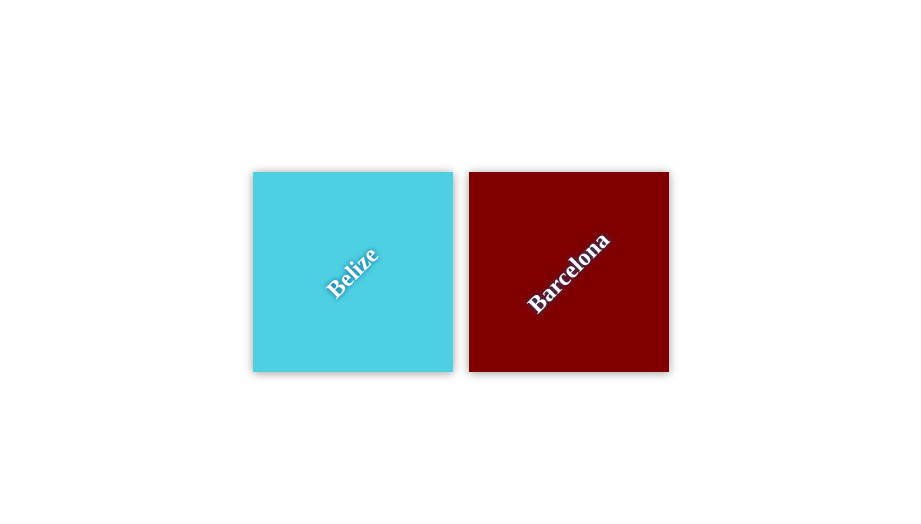
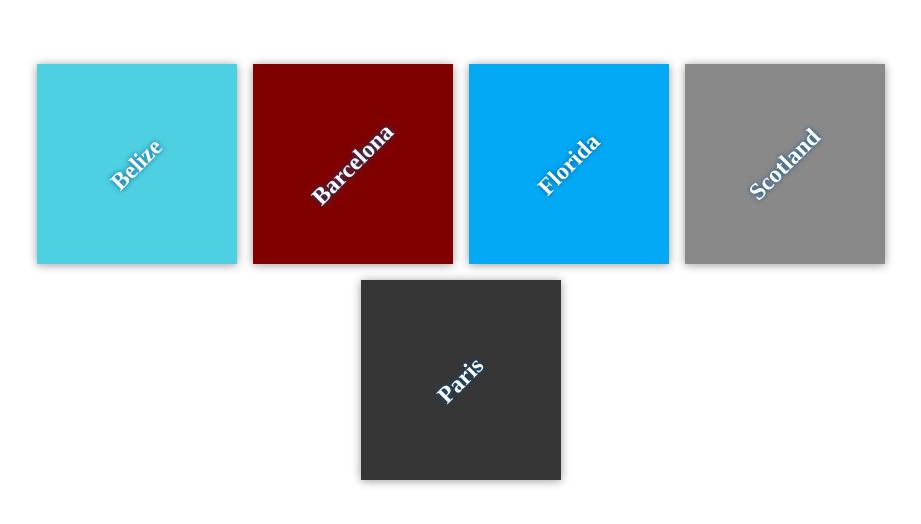
Before and after one commit to Hasan-Mughal2006/course-collaboration-travel-plans-master, a plain HTML site: page index.html in a window 1280 px wide. Shown: the part 128-652 px from the top of the page, without its empty margins (179-1100 px from the left). Drawn offline with Linux system fonts and the light colour scheme.

Commit message:
Add Kashif's destinations

```diff
--- a/css/app.css
+++ b/css/app.css
@@ -58,3 +58,15 @@
 #barcelona {
     background-color: #800000;
 }
+
+#florida {
+    background-color: #03a9f4;
+}
+
+#scotland {
+    background-color: #898989;
+}
+
+#paris {
+    background-color: #363636;
+}
--- a/index.html
+++ b/index.html
@@ -1,11 +1,13 @@
 <!doctype html>
 <html lang="en">
+
 <head>
     <meta charset="utf-8">
     <title>Travels</title>
     <meta name="description" content="">
     <link rel="stylesheet" href="css/app.css">
 </head>
+
 <body>
 
     <div class="container">
@@ -17,8 +19,21 @@
             <div class="destination" id="barcelona">
                 <h2>Barcelona</h2>
             </div>
+
+            <div class="destination" id="florida">
+                <h2>Florida</h2>
+            </div>
+
+            <div class="destination" id="scotland">
+                <h2>Scotland</h2>
+            </div>
+
+            <div class="destination" id="paris">
+                <h2>Paris</h2>
+            </div>
         </div>
     </div>
 
 </body>
+
 </html>
```
